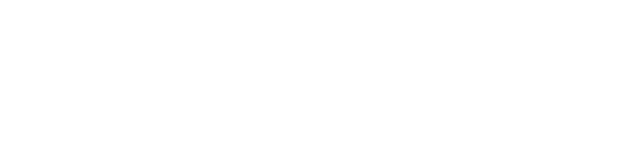
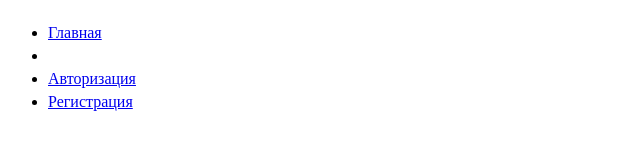
Before and after one commit to Mikelangelo1337/jsd-blog2, a plain HTML site: page index.html in a window 1280 px wide. Shown: the whole page, without its empty margins (0-640 px from the left). Drawn offline with Linux system fonts and the light colour scheme; the site is published under a folder, as on GitHub Pages, so addresses that start at the root find nothing.

Commit message:
Update index.html

```diff
--- a/index.html
+++ b/index.html
@@ -5,8 +5,8 @@
     <link rel="icon" type="image/svg+xml" href="/vite.svg" />
     <meta name="viewport" content="width=device-width, initial-scale=1.0" />
     <title>Vite + Vue</title>
-    <script type="module" crossorigin src="/assets/index-d699bf3f.js"></script>
-    <link rel="stylesheet" href="/assets/index-59359a30.css">
+    <script type="module" crossorigin src="assets/index-d699bf3f.js"></script>
+    <link rel="stylesheet" href="assets/index-59359a30.css">
   </head>
   <body>
     <div id="app"></div>
```
